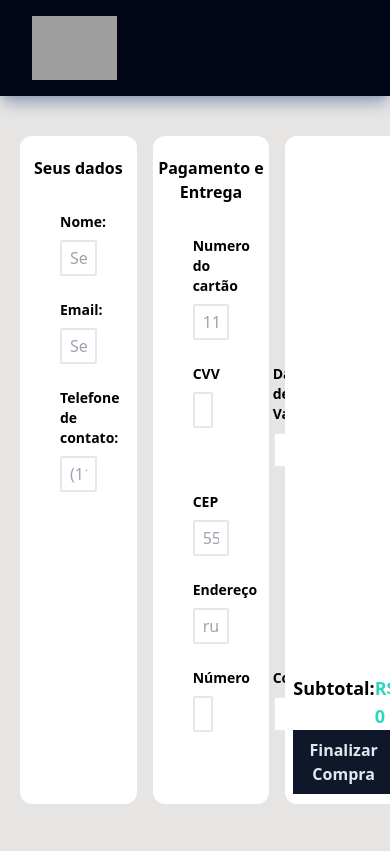
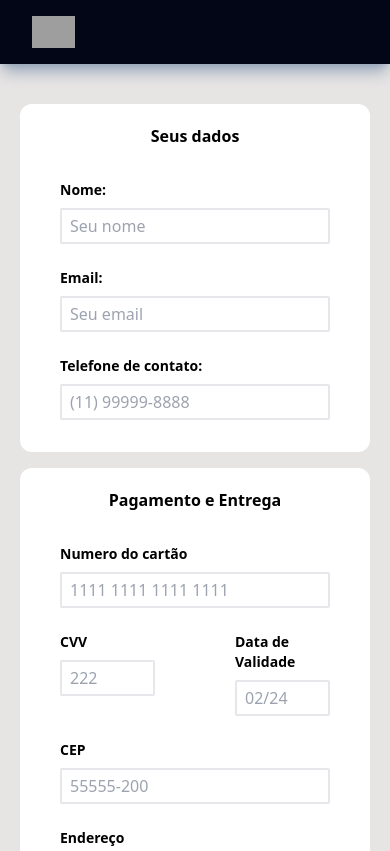
Before and after one commit to wagstalos/Magazine-Hashtag, a website built with Vite: page checkout.html in a window 390 px wide. Shown: the top 851 px of the page. Built offline with nearby package versions, Linux system fonts and the light colour scheme; grey boxes are pictures that could not be loaded.

Commit message:
fix: mobile estrutura

```diff
--- a/checkout.html
+++ b/checkout.html
@@ -15,14 +15,14 @@
 
     <header class="flex text-xl justify-between bg-slate-950 shadow-lg shadow-slate-400 px-8 py-4 sticky top-0 z-10">
         <a href="/">
-            <img class="h-16" src="https://wpsgames.com.br/sites/prodigium/img/logo1.png" alt="logotipo">
+            <img class="h-8" src="https://wpsgames.com.br/sites/prodigium/img/logo1.png" alt="logotipo">
         </a>
 
     </header>
 
-    <form class="flex w-100 px-5 gap-4 py-10 grow">
+    <form class="flex flex-col lg:flex-row w-100 px-5 gap-4 py-10 grow">
         <!-- seus dados -->
-        <section id="dados-usuario" class="w-1/3 bg-white rounded-xl py-5">
+        <section id="dados-usuario" class="w-100 lg:w-1/3 bg-white rounded-xl py-5">
             <p class="mb-5 text-center font-bold">Seus dados</p>
             <div class="flex flex-col px-10 py-3">
                 <label for="nome" class="font-bold text-sm mb-2">Nome:</label>
@@ -42,7 +42,7 @@
         </section>
 
         <!-- pagamento -->
-        <section id="pagamento-entrega" class="w-1/3 bg-white rounded-xl py-5">
+        <section id="pagamento-entrega" class="w-100 lg:w-1/3 bg-white rounded-xl py-5">
             <p class="mb-5 text-center font-bold">Pagamento e Entrega</p>
             <div class="flex flex-col px-10 py-3">
                 <label for="numero-cartao" class="font-bold text-sm mb-2">Numero do cartão</label>
@@ -90,7 +90,7 @@
         </section>
 
         <!-- produtos checkout -->
-        <section id="produtos-checkout" class="w-1/3 bg-white rounded-xl py-5">
+        <section id="produtos-checkout" class="w-100 lg:w-1/3 bg-white rounded-xl py-5">
             <section id="container-produtos-checkout" class="h-4/5 overflow-y-auto px-2"></section>
 
             <section id="celula-checkout" class="flex flex-col px-2 h-1/5 justify-around">
--- a/index.html
+++ b/index.html
@@ -38,7 +38,7 @@
 
   <header class="flex text-xl justify-between bg-slate-950 shadow-lg shadow-slate-400 px-8 py-4 sticky top-0 z-20">
     <a href="/">
-      <img class="h-16" src="https://wpsgames.com.br/sites/prodigium/img/logo1.png" alt="logotipo">
+      <img class="h-8 lg:h-16" src="https://wpsgames.com.br/sites/prodigium/img/logo1.png" alt="logotipo">
     </a>
 
     <div class="text-slate-200 flex gap-2 items-end mx-2">
--- a/pedidos.html
+++ b/pedidos.html
@@ -16,7 +16,7 @@
 
   <header class="flex text-xl justify-between bg-slate-950 shadow-lg shadow-slate-400 px-8 py-4 sticky top-0 z-20">
     <a href="/">
-      <img class="h-16" src="https://wpsgames.com.br/sites/prodigium/img/logo1.png" alt="logotipo">
+      <img class="h-8" src="https://wpsgames.com.br/sites/prodigium/img/logo1.png" alt="logotipo">
     </a>
 
   </header>
```
